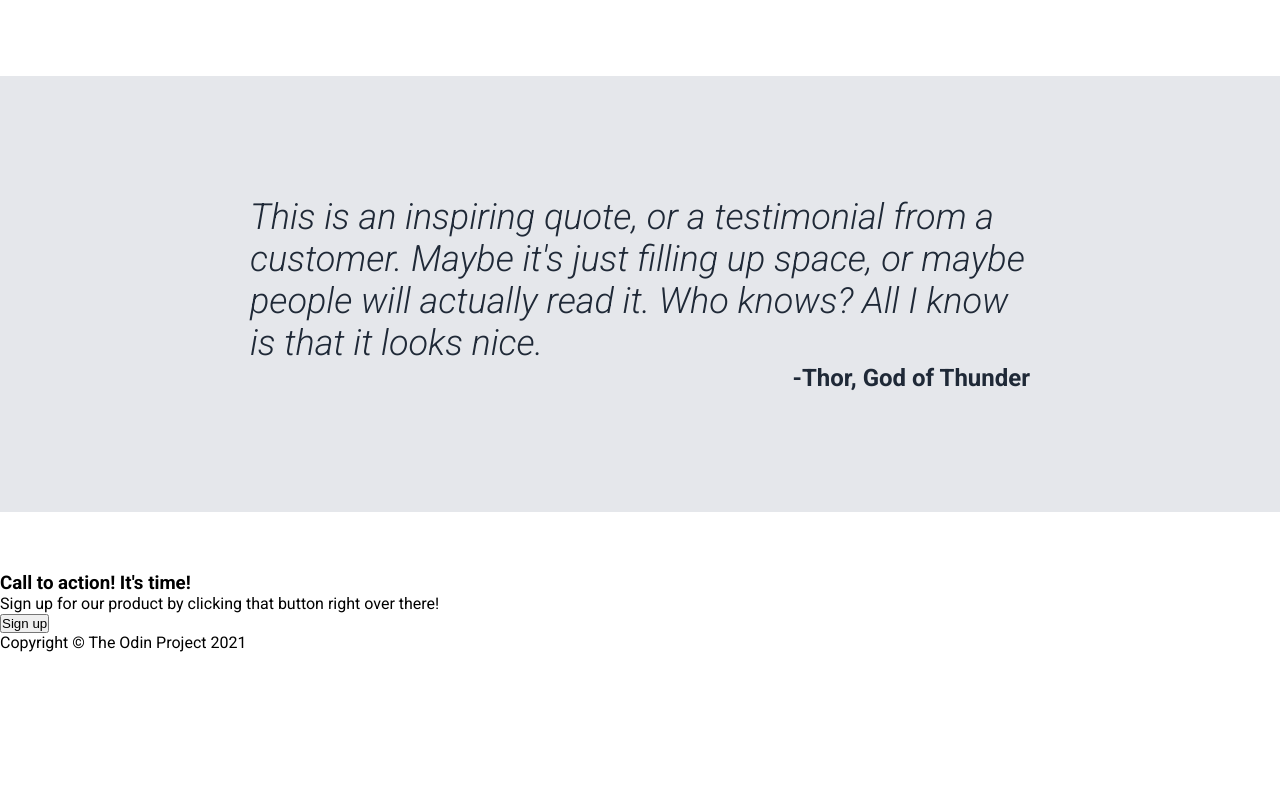
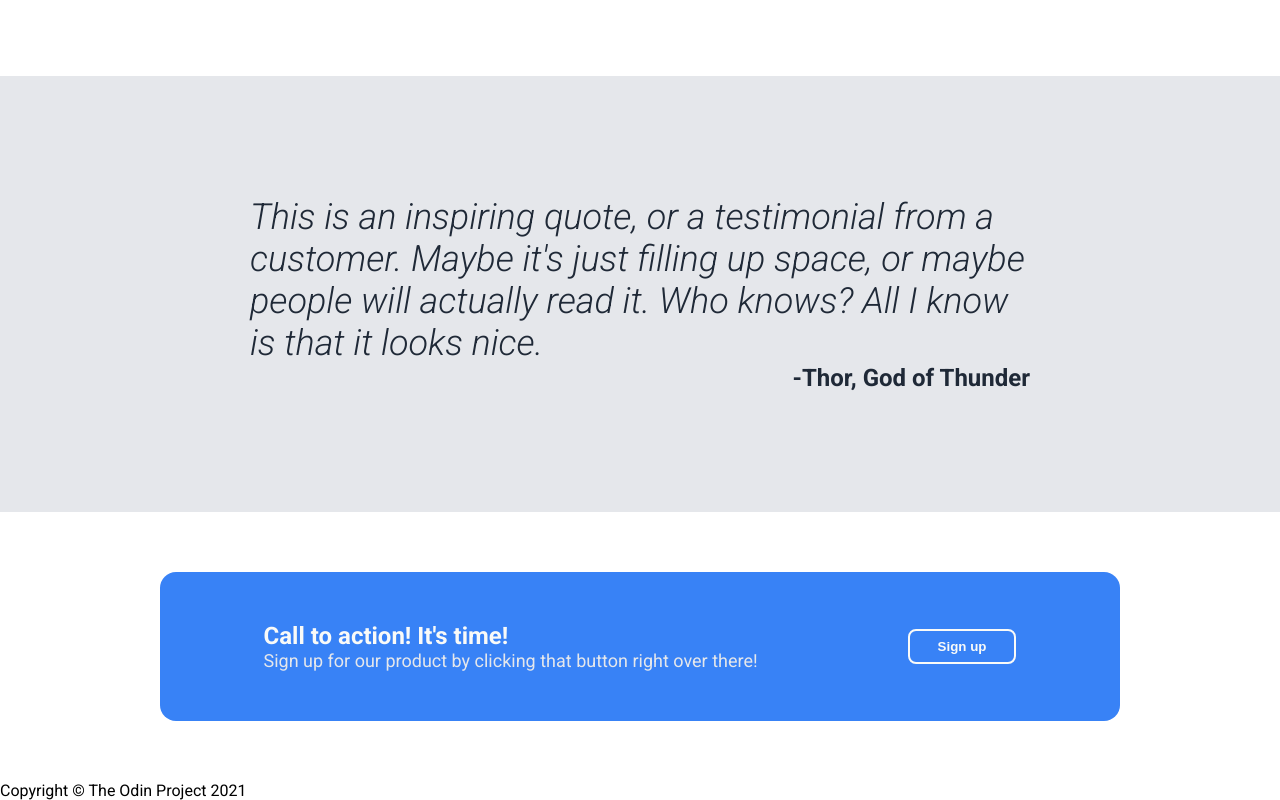
Before and after one commit to PTD13/odin-landing-page, a plain HTML site: page index.html in a window 1280 px wide. Shown: the part 858-1658 px from the top of the page. Before the commit the page ends 1510 px from the top, so only its background shows below. Drawn offline with Linux system fonts and the light colour scheme.

Commit message:
Completed the fourth section
Completed styling the Call To Action section

```diff
--- a/style.css
+++ b/style.css
@@ -146,3 +146,40 @@ body {
     text-align: right;
     color: #1F2937;
 }
+
+.cta-section {
+    margin: 60px 0;
+}
+
+.cta-box {
+    background-color: #3882F6;
+    max-width: 960px;
+    margin: 0 auto;
+    display: flex;
+    align-items: center;
+    justify-content: center;
+    padding: 50px;
+    border-radius: 16px;
+    gap: 150px;
+}
+
+.cta-text h3 {
+    font-size: 24px;
+    font-weight: bold;
+    color: #F9FAF8;
+}
+
+.cta-text p {
+    font-size: 18px;
+    color: #E5E7EB;
+}
+
+.cta-box button {
+    background-color: #3882F6;
+    border: 2px #F9FAF8 solid;
+    padding: 8px 28px;
+    color: #F9FAF8;
+    font-weight: bold;
+    border-radius: 8px;
+    cursor: pointer;
+}
```
